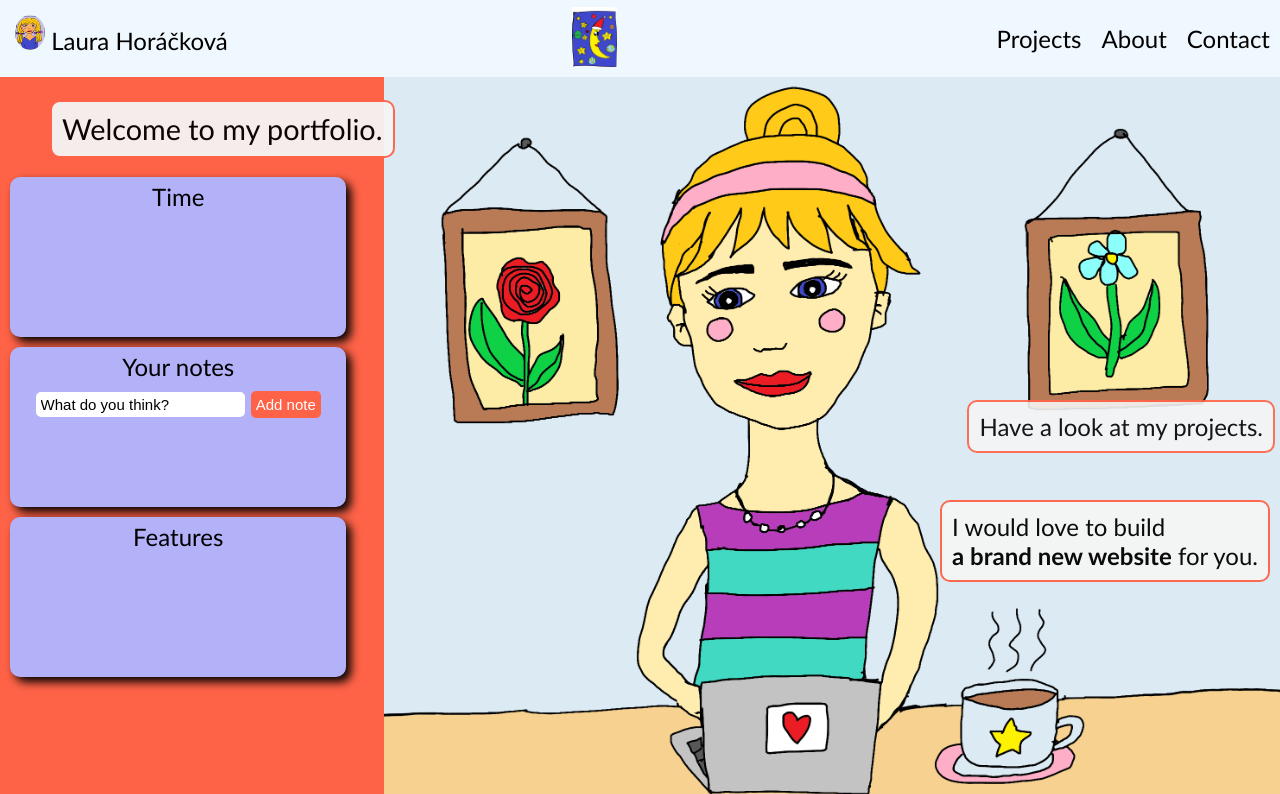
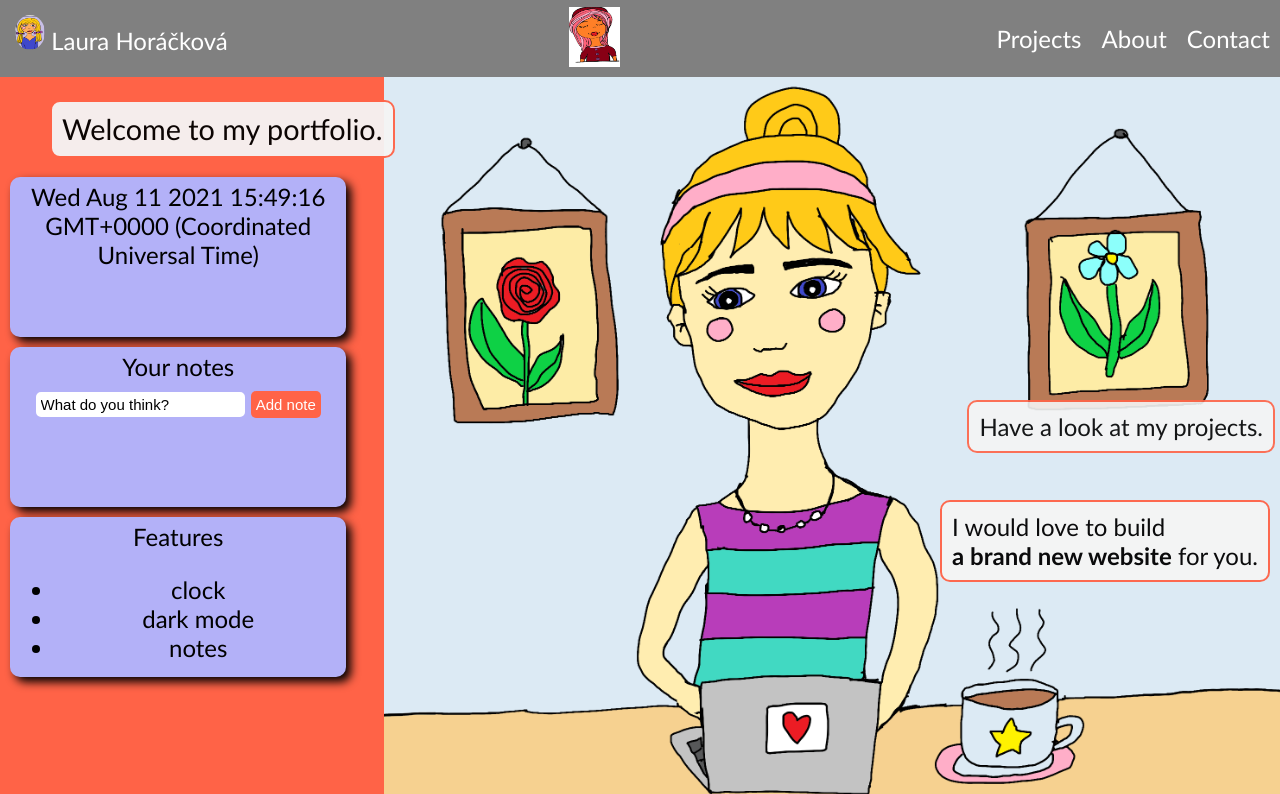
Before and after one commit to elaidina/portfolio1, a plain HTML site: page index.html in a window 1280 px wide. Both pictures are taken after a click on the button 594 px from the left and 38 px from the top of the page. Shown: the top 794 px of the page. Drawn offline with Linux system fonts and the light colour scheme.

Commit message:
dark mode added

```diff
--- a/app.js
+++ b/app.js
@@ -1,6 +1,32 @@
 const notes = document.getElementById("notes");
 const addNote = document.getElementById("addNote");
 const darkBtn = document.getElementById("darkBtn");
-
+const darkPic = document.querySelector(".dark");
+const navbar = document.querySelector("Nav");
+const timeEl = document.querySelector(".time");
 const time = new Date();
 console.log(time);
+timeEl.innerText = time;
+setTimeout(() => {
+  const time = new Date();
+  console.log(time);
+  timeEl.innerText = time;
+}, 1000);
+let isDark = false;
+darkBtn.addEventListener("click", toggleColor);
+
+function toggleColor() {
+  if (isDark) {
+    navbar.style.backgroundColor = "aliceblue";
+    navbar.style.color = "black";
+    darkPic.src = "dark.png";
+    console.log("click");
+    isDark = false;
+  } else {
+    navbar.style.backgroundColor = "grey";
+    navbar.style.color = "white";
+    darkPic.src = "girl.png";
+    console.log("click2");
+    isDark = true;
+  }
+}
--- a/index.html
+++ b/index.html
@@ -13,7 +13,7 @@
     <div class="logo">
       <img src="foto.png" alt=""> <a href="index.html">Laura Horáčková</a>
       </div>
-    <button class="darkBtn">
+    <button class="darkBtn" id="darkBtn">
       <img class="dark" src="dark.png" alt="">
     </button>
   <ul>
@@ -35,7 +35,16 @@
         <button type="submit" id="addNote" >Add note</button>
 
     </div>
-      <div class="features">Features</div>
+      <div class="features">Features
+<ul>
+<li>clock</li>
+<li>dark mode</li>
+<li>notes</li>
+
+</ul>
+
+
+      </div>
 
     </aside>
     <div class="main">
@@ -69,5 +78,6 @@
   <footer>
      Laura Horackova &copy 2021
   </footer>
+  <script src="app.js"></script>
 </body>
 </html>
```
Also changed, not shown: contact.html (+2 -1 lines), projects.html (+2 -1 lines), thankyou.html (+2 -1 lines).
